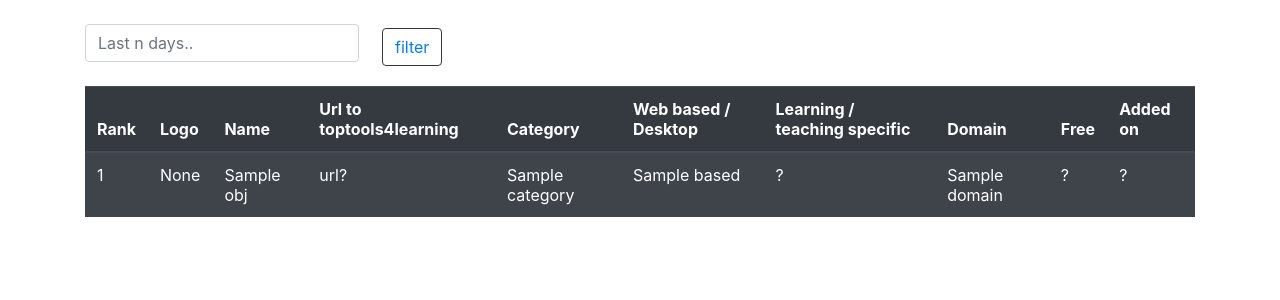
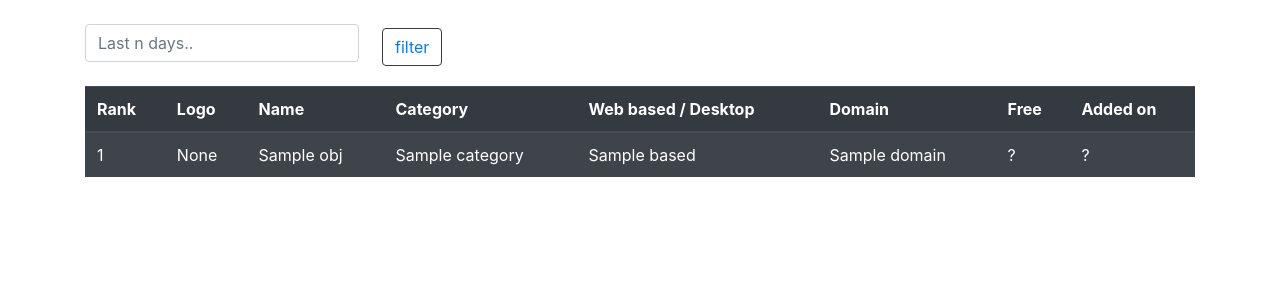
Before and after one commit to AlexInntekt/XML_XLS_project, a Django app: template src/displayer/templates/display.html in a window 1280 px wide. Shown: the part 56-356 px from the top of the page. Run offline with Django 3.2, Linux system fonts and the light colour scheme; the template is opened without the code that fills it: most values are stand-ins (such as "Sample title", 1, 10 or a date in 2020); some libraries are stand-ins or nearby versions.

Commit message:
save progress

```diff
--- a/src/displayer/templates/display.html
+++ b/src/displayer/templates/display.html
@@ -80,11 +80,9 @@
         <th>Rank</th>
         <th>Logo</th>
         <th>Name</th>
-        <th>Url to toptools4learning</th>
         <th>Category</th>
         <th>Web based / Desktop</th>
-        <th>Learning / teaching specific </th>
-        <th> Domain </th>
+        <th>Domain </th>
         <th>Free</th>
         <th>Added on</th>
       </tr>
@@ -100,10 +98,8 @@
         <td> {{obj.rank}}</td>
         <td>None</td>
         <td> {{obj.name}}</td>
-        <td> url? </td>
         <td> {{obj.category}} </td>
         <td> {{obj.based}} </td>
-        <td> ? </td>
         <td> {{obj.domain}} </td>
         <td> ? </td>
         <td> ? </td>
```
Also changed, not shown: src/displayer/utils.py (+1 -8 lines).
